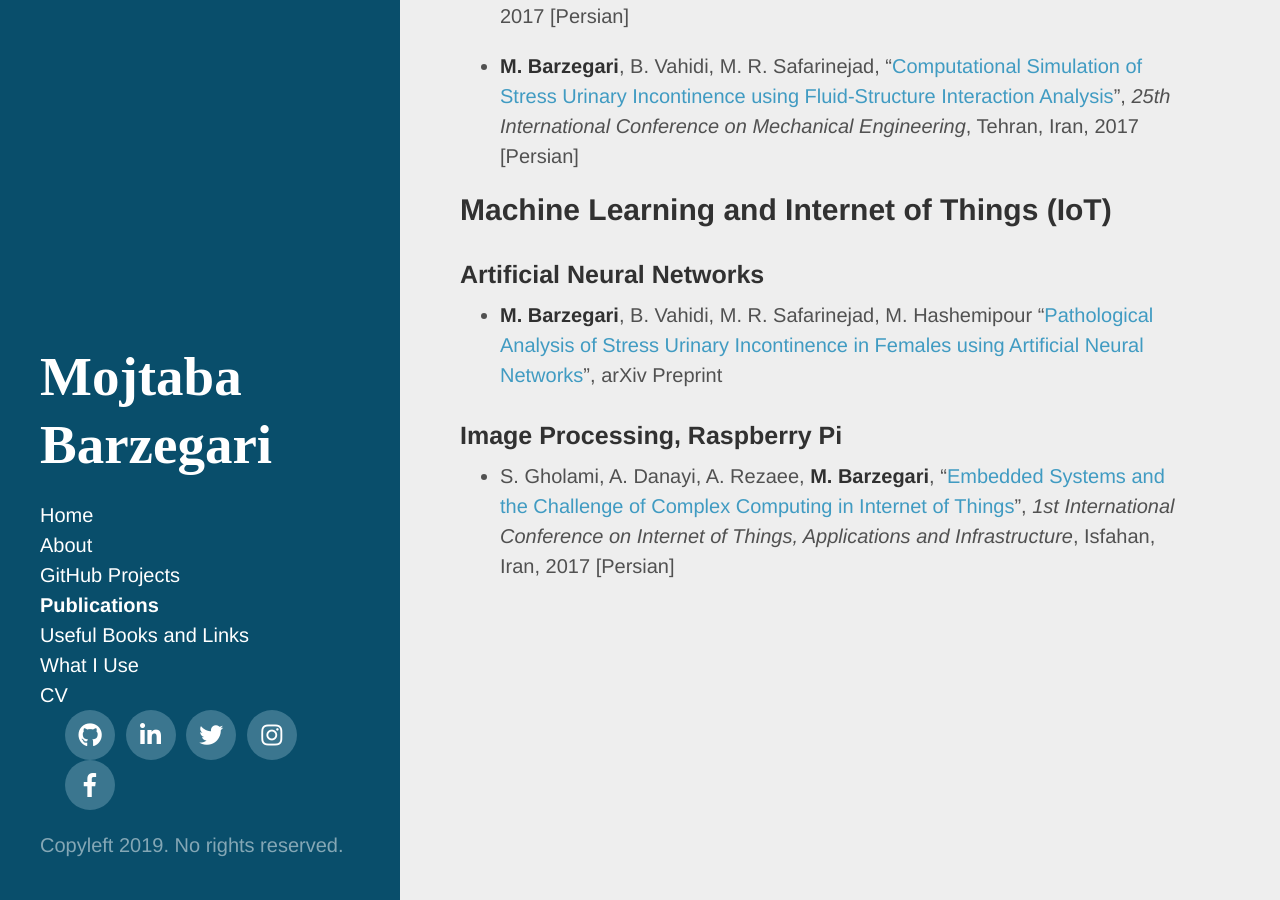
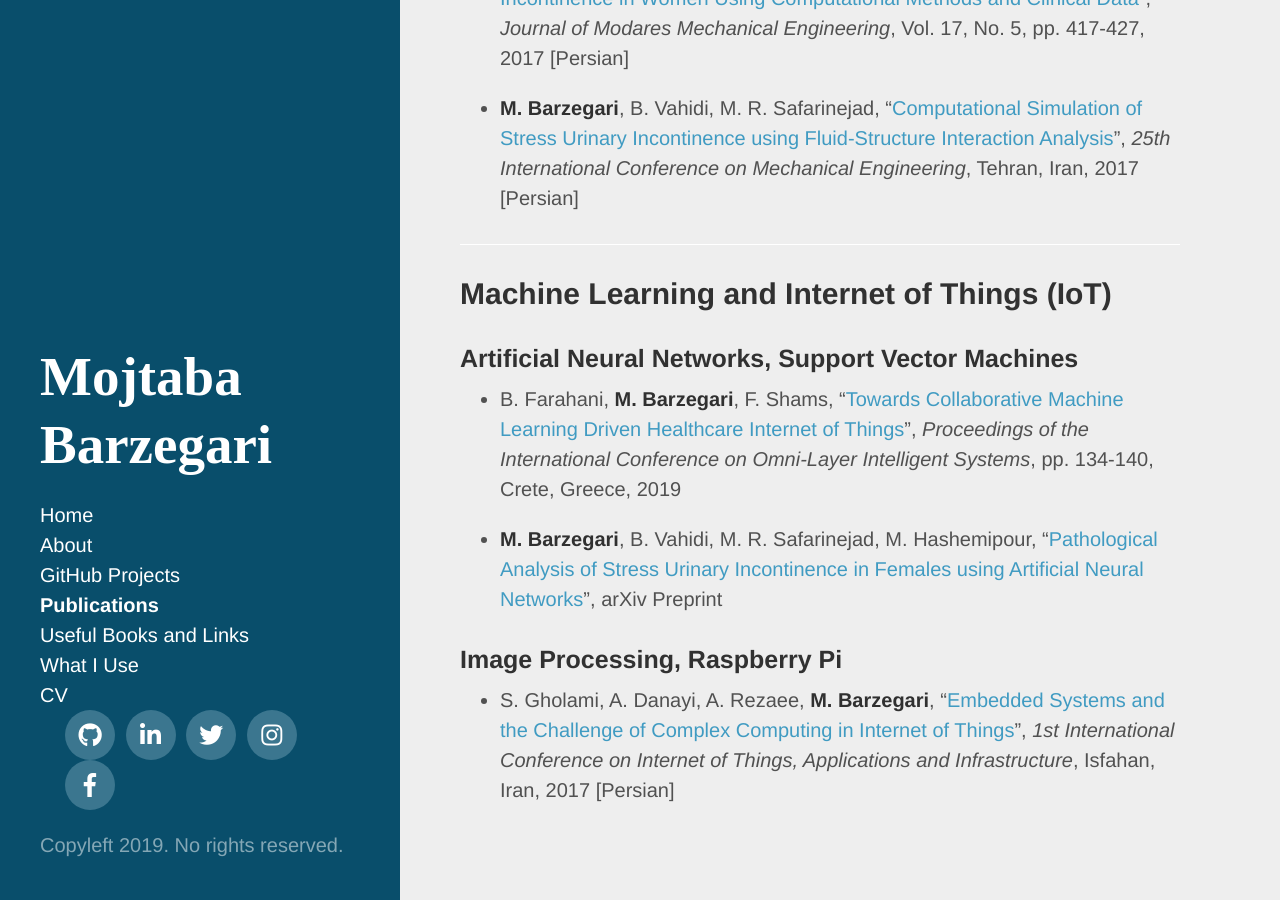
Before and after one commit to mbarzegary/mbarzegary.github.io, a Jekyll site: the page built from publications.md, in a window 1280 px wide and 900 px high, scrolled down 1689 px. Built offline with Jekyll 4.4.1, drawn with Linux system fonts in a browser that asks for light colours; nearby versions of some CDN libraries; some web fonts are replaced; some of the changed text lies outside the part shown.

Commit message:
updating publications and homepage

```diff
--- a/index.html
+++ b/index.html
@@ -5,7 +5,7 @@
 
 <img src="/public/picture.jpg" alt="color photo ftl" width="100%" height="auto" />
 
-<p>I'm Mojtaba Barzegari. I live currently in Leuven, Belgium and work here as a Ph.D. researcher at KU Leuven in the field of Computational Biomechanics.
+<p>I'm Mojtaba Barzegari. I live currently in Leuven, Belgium and work here as a Ph.D. researcher at KU Leuven in the field of Computational Biomechanics and Computational Tissue Engineering.
 
 
 <!-- <div class="posts">
--- a/publications.md
+++ b/publications.md
@@ -9,7 +9,7 @@
 
 ### Lattice Boltzmann Method
 
-* **M. Barzegari**, H. Bayani, S. M. H. Mirbagheri, H. Shetabivash, "[Multiphase Aluminum A356 Foam Formation Process Simulation Using Lattice Boltzmann Method](https://www.sciencedirect.com/science/article/pii/S2238785417303733?via%3Dihub)", *Journal of Materials Research and Technology* (2018), DOI:10.1016/j.jmrt.2018.03.010, ([complete version is available on arXiv](https://arxiv.org/abs/1708.01613))
+* **M. Barzegari**, H. Bayani, S. M. H. Mirbagheri, H. Shetabivash, "[Multiphase Aluminum A356 Foam Formation Process Simulation Using Lattice Boltzmann Method](https://www.sciencedirect.com/science/article/pii/S2238785417303733?via%3Dihub)", *Journal of Materials Research and Technology*, Vol. 8, No. 1, pp. 1258-1266, 2019 ([complete version is available on arXiv](https://arxiv.org/abs/1708.01613))
 
 * **M. Barzegari**, H. Bayani, S. M. H. Mirbagheri, "[A Criterion for Bubble Merging in Liquid Metal: Computational and Experimental Study](https://arxiv.org/abs/1708.01608)", arXiv Preprint
 
@@ -28,6 +28,8 @@
 
 * **M. Barzegari**, S. M. H. Mirbagheri, "[Assessment of the Slope and Cross-Section of In-Gate on the Pressure and Flow Pattern Using Finite Volume Method](http://jmme.um.ac.ir/index.php/metallurgical/article/view/10905)", *Journal of Metallurgical and Materials Engineering*, Vol. 22, No. 2, pp. 21-36, 2011 [Persian]
 
+***
+
 ## Computational Biomechanics
 
 ### Finite Element Method, Fluid-Structure Interaction
@@ -38,11 +40,15 @@
 
 * **M. Barzegari**, B. Vahidi, M. R. Safarinejad, "[Computational Simulation of Stress Urinary Incontinence using Fluid-Structure Interaction Analysis](https://www.civilica.com/Paper-ISME25-ISME25_342=\%D8\%B4\%D8\%A8\%DB\%8C\%D9\%87-\%D8\%B3\%D8\%A7\%D8\%B2\%DB\%8C-\%D9\%85\%D8\%AD\%D8\%A7\%D8\%B3\%D8\%A8\%D8\%A7\%D8\%AA\%DB\%8C-\%D8\%A8\%DB\%8C-\%D8\%A7\%D8\%AE\%D8\%AA\%DB\%8C\%D8\%A7\%D8\%B1\%DB\%8C-\%D8\%A7\%D8\%B3\%D8\%AA\%D8\%B1\%D8\%B3\%DB\%8C-\%D8\%A7\%D8\%AF\%D8\%B1\%D8\%A7\%D8\%B1-\%D8\%A8\%D8\%A7-\%D8\%A7\%D8\%B3\%D8\%AA\%D9\%81\%D8\%A7\%D8\%AF\%D9\%87-\%D8\%A7\%D8\%B2-\%D8\%B1\%D9\%88\%D8\%B4-\%D8\%AA\%D8\%AD\%D9\%84\%DB\%8C\%D9\%84-\%D8\%A8\%D8\%B1\%D9\%87\%D9\%85\%DA\%A9\%D9\%86\%D8\%B4-\%D8\%B3\%DB\%8C\%D8\%A7\%D9\%84-\%D9\%88-\%D8\%AC\%D8\%A7\%D9\%85\%D8\%AF.html)", *25th International Conference on Mechanical Engineering*, Tehran, Iran, 2017 [Persian]
 
+***
+
 ## Machine Learning and Internet of Things (IoT)
 
-### Artificial Neural Networks
+### Artificial Neural Networks, Support Vector Machines
 
-* **M. Barzegari**, B. Vahidi, M. R. Safarinejad, M. Hashemipour "[Pathological Analysis of Stress Urinary Incontinence in Females using Artificial Neural Networks](https://arxiv.org/abs/1803.01843)", arXiv Preprint
+* B. Farahani, **M. Barzegari**, F. Shams, "[Towards Collaborative Machine Learning Driven Healthcare Internet of Things](https://dl.acm.org/citation.cfm?id=3312644)", *Proceedings of the International Conference on Omni-Layer Intelligent Systems*, pp. 134-140, Crete, Greece, 2019
+
+* **M. Barzegari**, B. Vahidi, M. R. Safarinejad, M. Hashemipour, "[Pathological Analysis of Stress Urinary Incontinence in Females using Artificial Neural Networks](https://arxiv.org/abs/1803.01843)", arXiv Preprint
 
 
 ### Image Processing, Raspberry Pi
```
Also changed, not shown: 3 other files.
